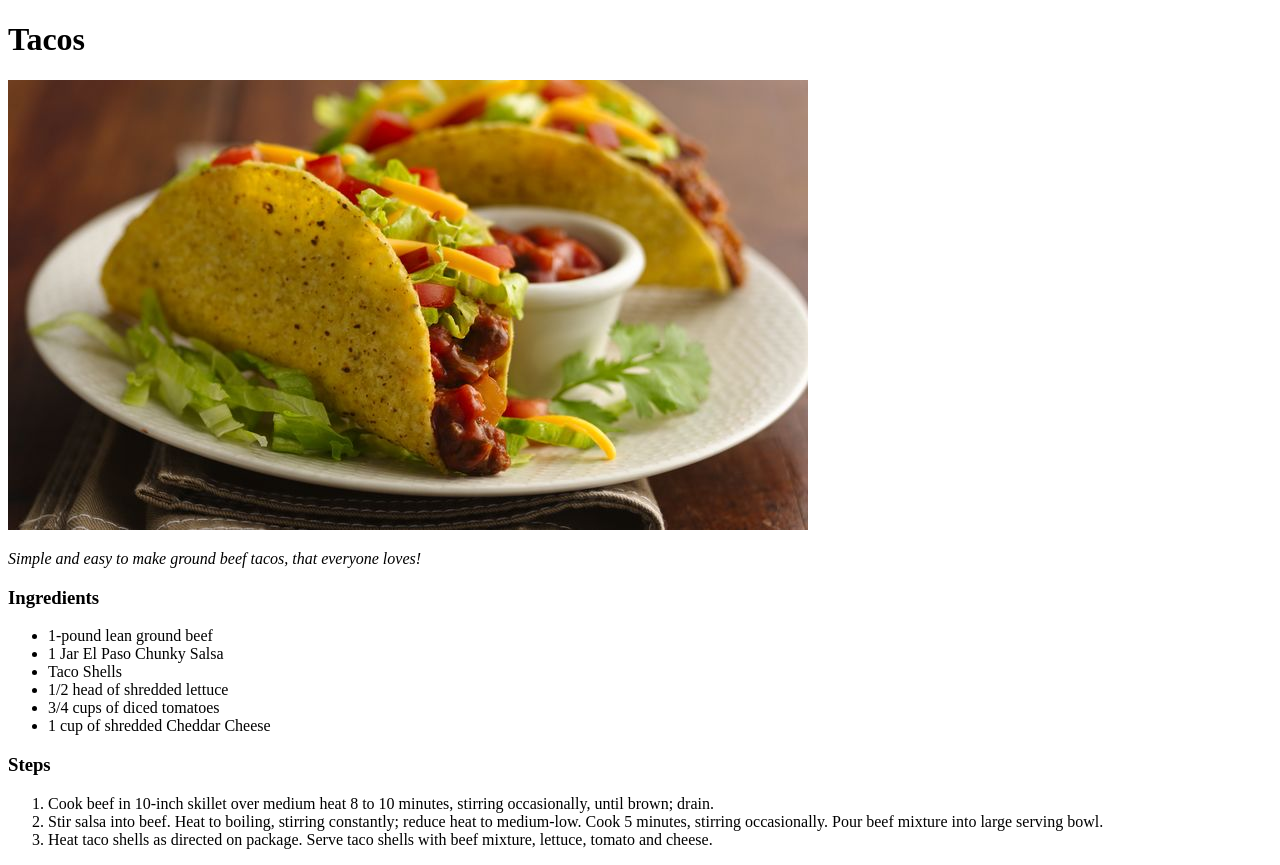
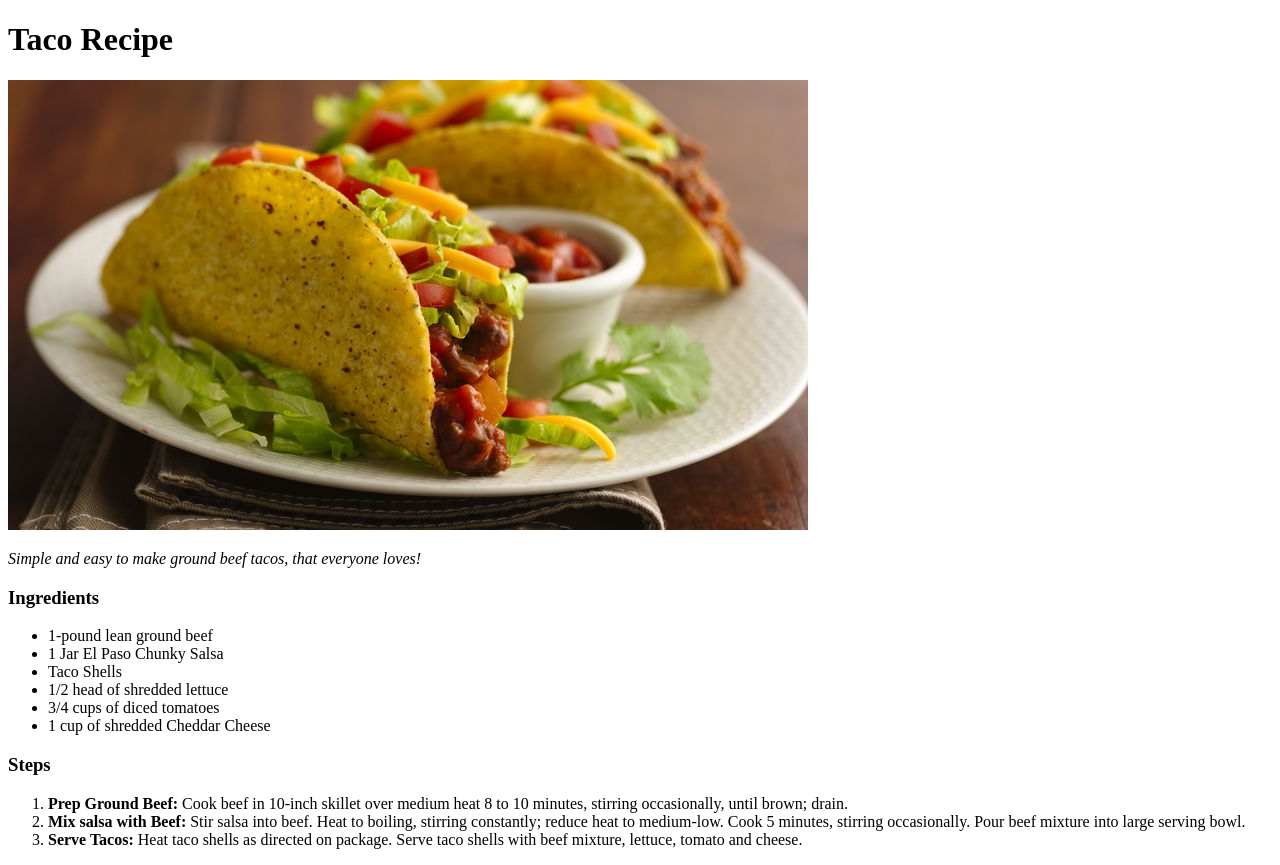
Before and after one commit to Nate0h/odin-recipes, a plain HTML site: page recipes/tacos.html in a window 1280 px wide. Drawn offline with Linux system fonts and the light colour scheme.

Commit message:
Modified titles in recipe pages

```diff
--- a/recipes/tacos.html
+++ b/recipes/tacos.html
@@ -4,10 +4,10 @@
     <meta charset="UTF-8">
     <meta http-equiv="X-UA-Compatible" content="IE=edge">
     <meta name="viewport" content="width=device-width, initial-scale=1.0">
-    <title>taco recipe</title>
+    <title>Taco Recipe</title>
 </head>
 <body>
-    <h1>Tacos</h1>
+    <h1>Taco Recipe</h1>
     <img src= "../images/taco.jpg" alt = "taco image">
     <p><em>Simple and easy to make ground beef tacos, that everyone loves!</em></p>
     <p> </p>
@@ -22,9 +22,9 @@
     </ul>
     <h3>Steps</h3>
     <ol>
-        <li> Cook beef in 10-inch skillet over medium heat 8 to 10 minutes, stirring occasionally, until brown; drain. </li>
-        <li> Stir salsa into beef. Heat to boiling, stirring constantly; reduce heat to medium-low. Cook 5 minutes, stirring occasionally. Pour beef mixture into large serving bowl. </li>
-        <li> Heat taco shells as directed on package. Serve taco shells with beef mixture, lettuce, tomato and cheese. </li>
+        <li><strong>Prep Ground Beef: </strong>Cook beef in 10-inch skillet over medium heat 8 to 10 minutes, stirring occasionally, until brown; drain. </li>
+        <li><strong>Mix salsa with Beef: </strong>Stir salsa into beef. Heat to boiling, stirring constantly; reduce heat to medium-low. Cook 5 minutes, stirring occasionally. Pour beef mixture into large serving bowl. </li>
+        <li><strong>Serve Tacos: </strong>Heat taco shells as directed on package. Serve taco shells with beef mixture, lettuce, tomato and cheese. </li>
     </ol>
 </body>
 </html>
```
Also changed, not shown: recipes/buffwings.html (+2 -2 lines), recipes/pizza.html (+2 -2 lines).
